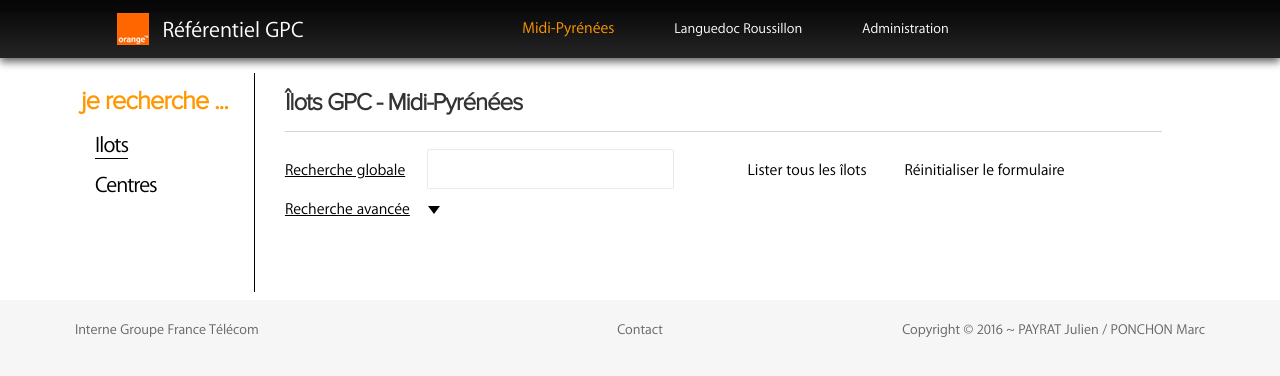
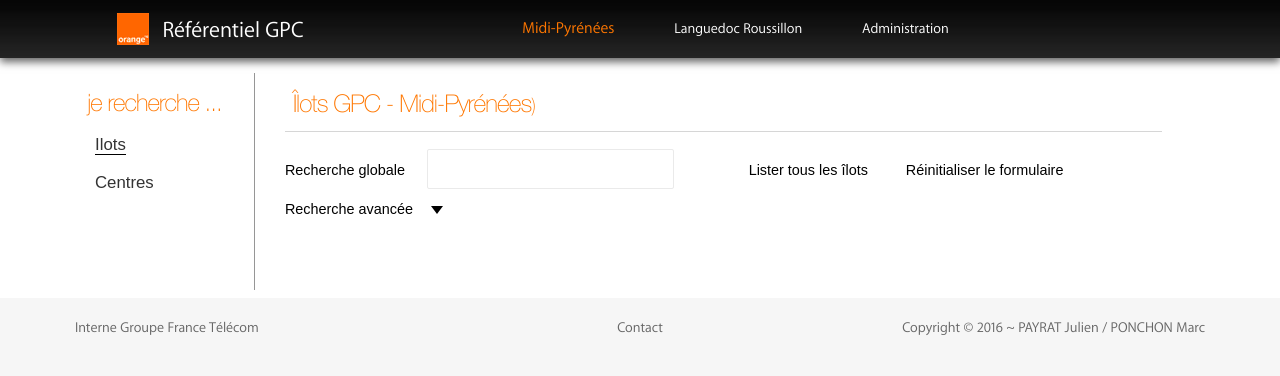
Before and after one commit to jpayrat/Referentiel_GPC2, a PHP site: page /ilot in a window 1280 px wide. Shown: the top 376 px of the page. Run offline with PHP 8.4, Linux system fonts and the light colour scheme; data that the repository does not hold is empty; some libraries are stand-ins or nearby versions.

Commit message:
MAJ - motif affichage
 * Modification de la \vue\resultIlot.php pour intégrer le fait de
surligner les éléments recherché
 * Le menu latéral est maintenant appelé de l'ilotControleur et non
plus de baseControleur

```diff
--- a/_controleurs/adminControleur.php
+++ b/_controleurs/adminControleur.php
@@ -2,6 +2,7 @@
 
 namespace RefGPC\_controleurs;
 use \RefGPC\_models\ilot\ModelVue;
+
 /**
  * Description of adminControleur
  *
@@ -18,8 +19,8 @@ class adminControleur extends baseControleur{
         // var_dump($this->d);
         $vue = new ModelVue($this->d);
 
-        $vue->afficheHaut($this->d['haut'], 'jsIlot'); // Le second paramètre = fichier js à inclure
-        $vue->afficheMenuLateral($this->d['lateral']);
+        $vue->afficheHaut($this->d['haut'], ''); // Le second paramètre = fichier js à inclure
+//        $vue->afficheMenuLateral($this->d['lateral']);
 
         //$vue->afficheCorps($this->d['corps'], 'affIndexIlot');//
 
--- a/_controleurs/baseControleur.php
+++ b/_controleurs/baseControleur.php
@@ -24,7 +24,6 @@ class baseControleur {
         $this->codeBase = $this->choixBase->codeBase();
 
         $this->barreHaut();
-        $this->menuLMateral('ilot');
     }
 
     protected function barreHaut() {
@@ -41,14 +40,6 @@ class baseControleur {
 
         $this->d['haut']['classCSSLienLR'] = $this->choixBase ->classCSSLien('LR');
         $this->d['haut']['classCSSLienMP'] = $this->choixBase ->classCSSLien('MP');
-
+        $this->d['haut']['classCSSLienAdmin'] = $this->choixBase ->classCSSLien('Admin');
     }
-
-    protected function menuLMateral($option = 'ilot') {
-        $menuLateral = new menuLateral($option);
-        $this->d['lateral']['classLienMenuLateralIlot']   = $menuLateral->classCSSMenuLateralActifIlot();
-        $this->d['lateral']['classLienMenuLateralCentre'] = $menuLateral->classCSSMenuLateralActifCentre();
-        $this->d['lateral']['classLienMenuLateralTech']   = $menuLateral->classCSSMenuLateralActifTech();
-    }
-
 }
--- a/_controleurs/ilot/ilotAjaxControleur.php
+++ b/_controleurs/ilot/ilotAjaxControleur.php
@@ -51,6 +51,8 @@ class ilotAjaxControleur {
         $d['imgXls']  = WEBPATH.'img/excel.jpg';
 
         $vue = new ModelVue();
+        $d['rechercheGlobal']=''; // Initialisation de la variable à vide pour correspondre à selectAny (pour le surlignage des
+        $d['ilot']=''; //valeur tapées par l'utilisateur - recherche globale et ilot tapé
         $vue->afficheResultIlot($d);
     }
 
--- a/_controleurs/ilot/ilotControleur.php
+++ b/_controleurs/ilot/ilotControleur.php
@@ -6,7 +6,7 @@ use \RefGPC\_controleurs\baseControleur;
 
 use \RefGPC\_models\ilot\Formulaire;
 use \RefGPC\_models\ilot\ModelVue;
-
+use \RefGPC\_models\MenuLateral;
 use \RefGPC\_systemClass\RefGPC; // RefGPC::getDB()
 
 
@@ -32,6 +32,11 @@ class ilotControleur extends baseControleur{
     public function affIndex($params) {
 
         //echo '$codeBase('.$this->codeBase.')';
+        $menuLateral = new menuLateral('ilot');
+        $this->d['lateral']['classLienMenuLateralIlot']   = $menuLateral->classCSSMenuLateralActifIlot();
+        $this->d['lateral']['classLienMenuLateralCentre'] = $menuLateral->classCSSMenuLateralActifCentre();
+        $this->d['lateral']['classLienMenuLateralTech']   = $menuLateral->classCSSMenuLateralActifTech();
+
         $form = new Formulaire($this->codeBase); // choixBase->codeBase());
         $this->d['corps']['inputIlotGlobal'] = $form->input('rechercheIlotGlobal', '30','28');
         $this->d['corps']['inputIlotTape'] = $form->input('rechercheIlotTape','3','3');
@@ -55,6 +60,8 @@ class ilotControleur extends baseControleur{
         $vue->afficheBas();
 
     }
+
+
 
     /**
      * Extraction des données ilot en csv.
--- a/_vues/haut.php
+++ b/_vues/haut.php
@@ -34,7 +34,7 @@
                 <div class="nav">
                     <div><a href="<?= $lienHorizMP; ?>" class="<?= $classCSSLienMP; ?>">Midi-Pyrénées</a></div>
                     <div class="separateur"><a href="<?= $lienHorizLR; ?>" class="<?= $classCSSLienLR; ?>">Languedoc Roussillon</a></div>
-                    <div><a class="" href="<?= $lienAdmin; ?>">Administration</a></div></div>
+                    <div><a href="<?= $lienAdmin; ?>" class="<?= $classCSSLienAdmin; ?>">Administration</a></div></div>
                 </div>
             </div>
         </div>
--- a/_vues/ilot/affIndexIlot.php
+++ b/_vues/ilot/affIndexIlot.php
@@ -2,10 +2,10 @@
 
     <form method="post" id="form_ilot" action="#" class="formulaire">
 
-        <h1> Îlots GPC <?php echo '- ' . $libelleBase; ?> <span class=""><?= $nbIlot>0 ? ' - ' . $nbIlot.' ilots' : ''; ?></span></h1>
+        <h1> Îlots GPC <?php echo '- ' . $libelleBase; ?><span class=""><?= $nbIlot>0 ? ' ('.$nbIlot.' ilots' : ''; ?>)</span></h1>
         <hr />
 
-        <label for="rechercheGlobal" class="gen souligner">Recherche globale</label>
+        <label for="rechercheGlobal" class="gen">Recherche globale</label>
         <?= $inputIlotGlobal; ?>
 
         <div style="border: 0px solid #000; display: inline-block;text-align: center; width: 52%;">
@@ -15,7 +15,7 @@
 
         <br />
 
-        <label for="recherchedetail" class="gen souligner" id="search_ilot_detail">Recherche avancée</label><span id="arrow" class="arrowBottom"></span>
+        <label for="recherchedetail" class="gen" id="search_ilot_detail">Recherche avancée</label><span id="arrow" class="arrowBottom"></span>
 
         <div class="search_ilot_detail">
             <div style="width: 55%; display: inline-block;">
--- a/css/ilot.css
+++ b/css/ilot.css
@@ -11,7 +11,7 @@
 
 .couleur_ligne_pair{ background-color: #f7f7f7;  }
 
-.surligner { color: #ff9700; }
+.surligner { color: #f70; }
 .infoBulle { display: none; font-size: 0.9em; position: absolute; top: 10px; left: 10px; border: 1px solid #efefef; background-color: #ff9700; padding: 2px 6px; color: #000; }
 
 .lienIlotAjax
--- a/css/style.css
+++ b/css/style.css
@@ -7,12 +7,15 @@
   font-family: 'MyriadText';
   src: url("../fonts/MyriadAppleText.ttf") format("truetype");
 }
-
+@font-face {
+  font-family: 'HelveticaNeueThin';
+  src: url("../fonts/HelveticaNeue-Thin-35.ttf") format("truetype");
+}
 
 html { margin: 0; padding: 0; background-color: #f6f6f6; }
 body  { margin: 0; padding: 0; background-color: #fff; font-family: 'MyriadText', Helvetica, Arial, Verdana, sans-serif; text-rendering: optimizeLegibility; -webkit-font-smoothing: antialiased; -moz-osx-font-smoothing: grayscale; font-style: normal; font-variant: normal; font-weight: normal; }
 
-h1 { color: rgb(51, 51, 51); font-family: 'ProximaLight', Helvetica, Arial, Verdana, sans-serif; font-weight: 600; font-size: 1.5em; letter-spacing: -1px; line-height: 44px; padding: 0; margin: 10px 0;}
+h1 { color: #f70; font-family: "HelveticaNeueThin"; font-weight: 500; font-size: 1.7em; letter-spacing: -1px; line-height: 44px; padding: 0 8px; margin: 10px 0;}
 h2 { color: rgb(51, 51, 51); font-family: 'ProximaLight', Helvetica, Arial, Verdana, sans-serif; font-weight: 100; font-size: 1.3em; letter-spacing: -1px; line-height: 34px; padding: 0; margin: 0;}
 
 hr { height: 1px; border: 0; background-color: #d6d6d6; clear: both; width: 100%; margin: 4px auto 10px auto; }
@@ -32,20 +35,20 @@ hr { height: 1px; border: 0; background-color: #d6d6d6; clear: both; width: 100%
 .header .nav div { padding: 0 28px; }
 
 .header .nav div a { color: #fff; display: inline-block; font-family: 'MyriadText', Helvetica, Arial, Verdana, sans-serif; font-size: 0.9em; margin: 0; padding: 0; text-align: center; text-decoration: none; transition: all .1s ease-in-out;}
-.header .nav div a.actif { color: #ff9700; font-size: 1em; }
+.header .nav div a.actif { color: #f70; font-size: 1em; }
 .header .nav div a img {float: left; }
 .header .nav div a:hover { text-decoration: none; transform: scale(1.1); }
-.header .nav div a:hover span.img { color: #b3d371; text-decoration: none; transition: color linear 0.2s; }
+
 
 /*---------------------------------------- FIN de la mise en forme de l'entête -------------------------------------------
 --------------------------------------------------------------------------------------------------------------------------*/
 
 .lateral_nav { display: inline-block; vertical-align: top; width: 17%; border: 0px solid #000; text-align: center; }
-.lateral_nav h1 { color: #ff9700; font-weight: 600; font-size: 1.6em; letter-spacing: -1px; line-height: 38px; padding: 0; margin: 10px 0; }
+.lateral_nav h1 { color: #f70; font-weight: 400; font-size: 1.5em; letter-spacing: -1px; line-height: 38px; padding: 0; margin: 10px 0; }
 .lateral_nav ul { margin: 0 0 0 0px; }
 .lateral_nav ul li a { color: inherit;  text-decoration: none; }
 .lateral_nav ul li.actif a { border-bottom: 1px solid #000; }
-.lateral_nav li { text-align: left; list-style-type: none; color: #000; font-weight: 100; font-size: 1.4em; letter-spacing: -1px; line-height: 30px; padding: 0; margin: 10px 0; }
+.lateral_nav li { text-align: left; list-style-type: none; font-family: Arial; color: #333; font-size: 1.05em; letter-spacing: 0px; line-height: 28px; padding: 0; margin: 10px 0; }
 
 .souligner { text-decoration: underline; }
 
@@ -68,10 +71,10 @@ hr { height: 1px; border: 0; background-color: #d6d6d6; clear: both; width: 100%
 
 
 .corps { width: 1170px; margin: 0 auto; padding: 0; text-align: left; border: 0px solid #000;}
-.container { display: inline-block; width: 75%; margin: 0 auto; padding: 0px 30px 40px 30px; color: #333; border-left: 1px solid #000;}
+.container { display: inline-block; width: 75%; margin: 0 auto; padding: 0px 30px 40px 30px; color: #333; border-left: 1px solid #969696;}
 
 .container h1 { margin: 8px 0 4px 0px; }
-.container h1 span { font-size: 0.8em; }
+.container h1 span { font-size: 0.8em; margin: 0 !important; }
 .container h2 { margin: 10px 0 4px 0px; }
 
 div.ligne_form { font-size: 15px; }
@@ -79,7 +82,7 @@ div.ligne_form, div.ligne_form_radio { width: 47%; display: inline-block; }
 div.ligne_form label { width: 145px;  }
 div.ligne_form select { width: 225px; }
 
-form.formulaire { width: 100%; border: 0px solid #000; margin: 0; padding: 0; color: #000; text-align: left; font-family: 'MyriadText', 'Lucida Grande', Helvetica, Arial, Verdana, sans-serif; }
+form.formulaire { width: 100%; border: 0px solid #000; margin: 0; padding: 0; color: #000; text-align: left; font-size: 0.9em; font-family: Arial, Verdana, sans-serif; }
 form.formulaire label.gen { display: inline-block; text-align: left; margin-right: 18px; border: 0px solid #000;}
 form.formulaire select.gen { }
 form.formulaire span { margin: 3px 17px; }
--- a/index.php
+++ b/index.php
@@ -21,7 +21,7 @@ define ('VUES_PATH', PATH.'_vues/');
 
 //define ('SELECT_DB', 'Marc');
 
-define ('SELECT_DB', 'Marc');
+define ('SELECT_DB', 'Julien');
 
 // Récupération de la page demandée par l'utilisateur
 // LR/ilotControleur/action/varable2/variable2
@@ -34,10 +34,9 @@ $myRouteur->exec();
 
 
 /**
- * Ajouté :
- * Création des inputs par la classe formulaire pour la recherche global et ilot tapé.
- * Modification de la class ModelVue->Haut();, qui permettra d'inclure le fichier javascript qui va bien via le controleur
- *
- */
+ * Ajouté 13/07/2016 :
 
-//
+ * Modification de la \vue\resultIlot.php pour intégrer le fait de surligner les éléments recherché
+ * Le menu latéral est maintenant appelé de l'ilotControleur et non plus de baseControleur
+
+ **/
```
Also changed, not shown: _vues/ilot/resultIlot.php (+29 -1 lines), _vues/ilot/resultIlotSelectOne.php (line endings or trailing spaces), fonts/HelveticaNeue-Thin-35.ttf (added), 1 other file.
